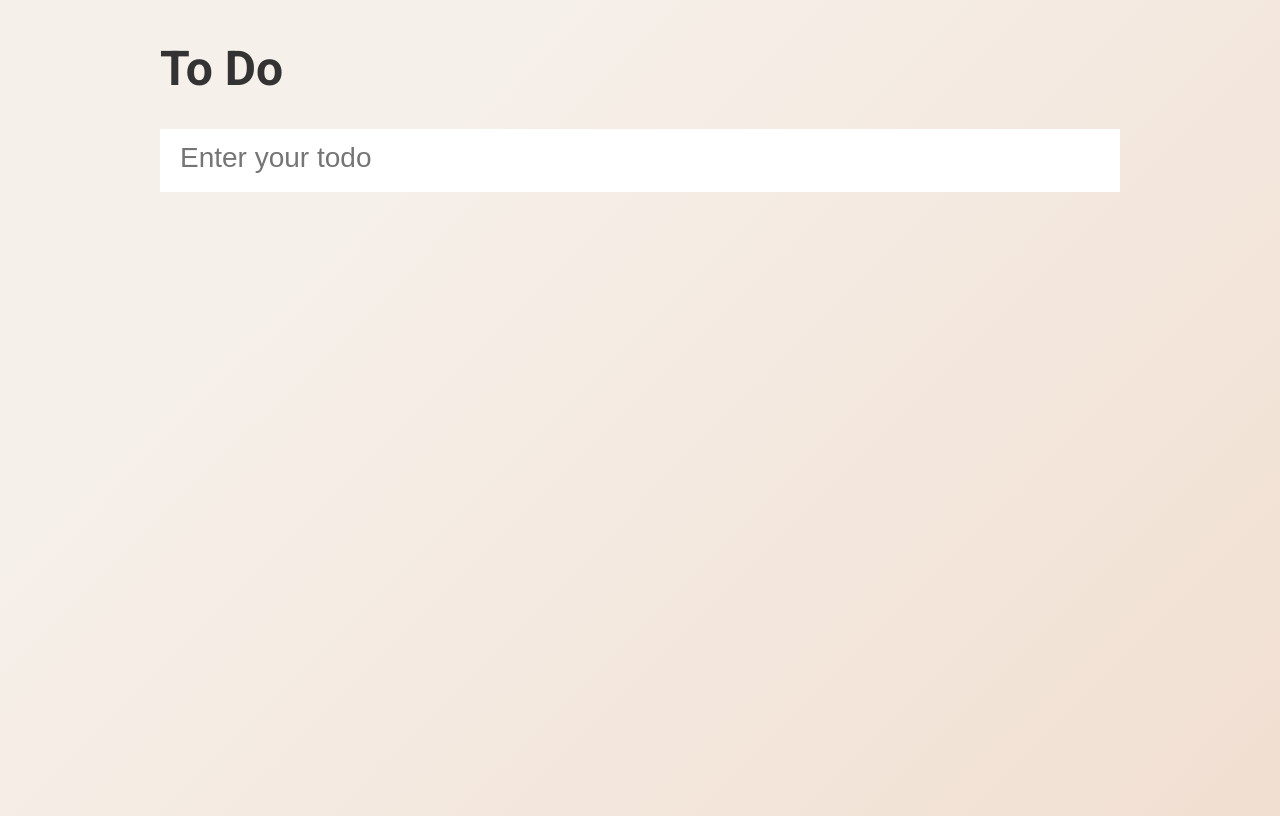
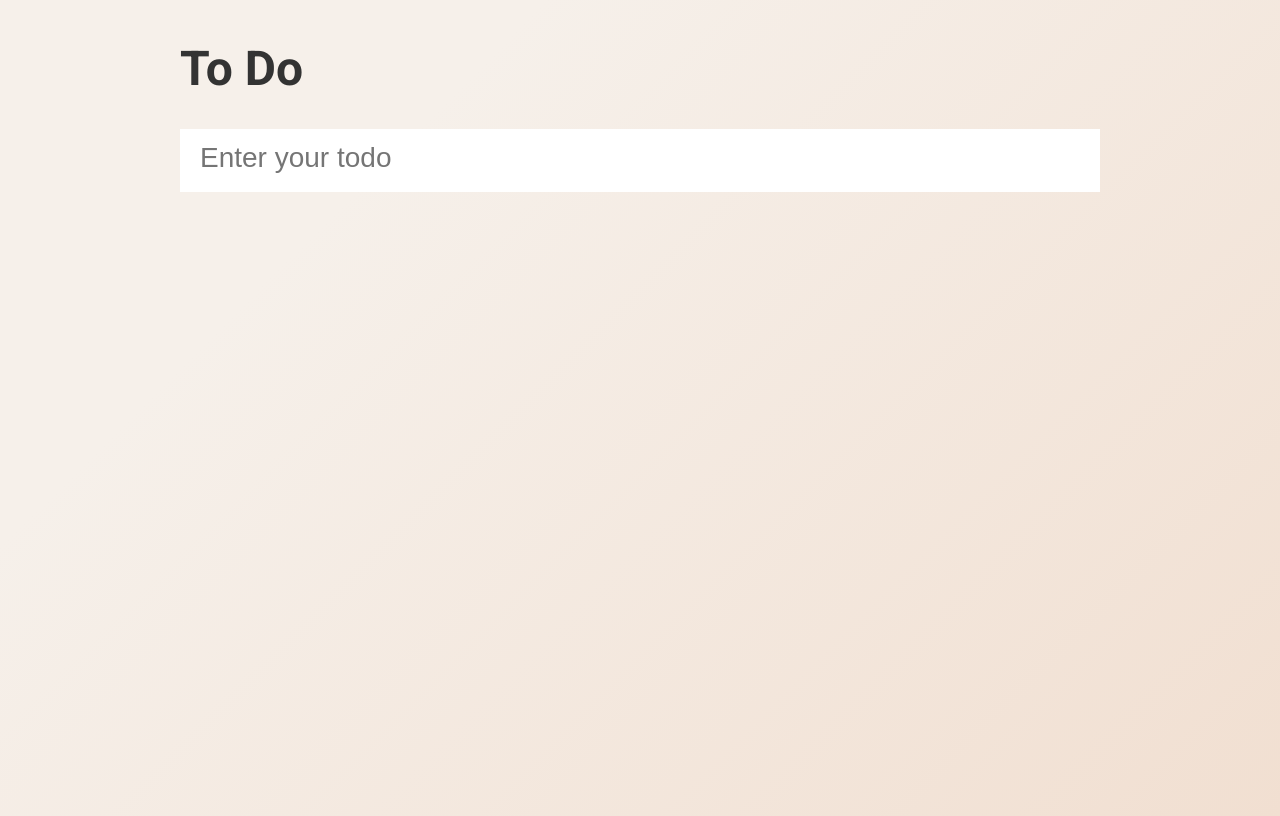
Before and after one commit to VoloshynV/Simple-ToDo-List, a plain HTML site: page index.html in a window 1280 px wide. Drawn offline with Linux system fonts and the light colour scheme.

Commit message:
Add padding for container

```diff
--- a/sass/style.sass
+++ b/sass/style.sass
@@ -13,6 +13,7 @@ body
 .container
     max-width: 960px
     margin: 0 auto
+    padding: 0 20px
     display: flex
     flex-direction: column
     justify-content: center
```
Also changed, not shown: css/style.css, 1 other file.
